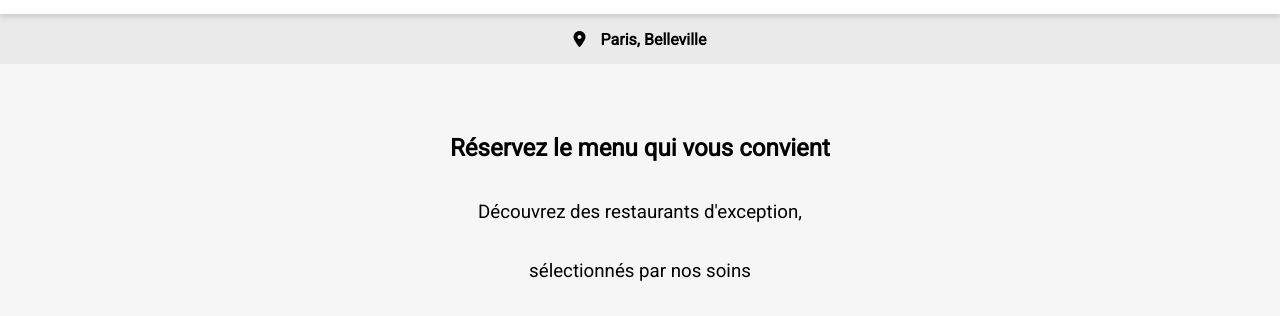
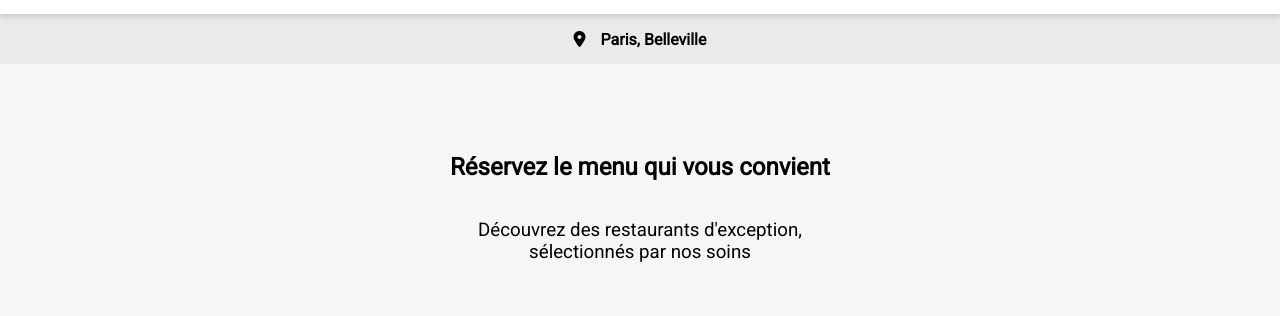
Before and after one commit to JustineLo/P3, a website: page index.html in a window 1280 px wide. Shown: the part 48-364 px from the top of the page. Drawn offline with Linux system fonts and the light colour scheme; a web font is replaced by a local one.

Commit message:
change presentation text style

```diff
--- a/index.html
+++ b/index.html
@@ -22,8 +22,8 @@
 
     <div class="presentation">
         <h2>Réservez le menu qui vous convient</h2>
-        <h3>Découvrez des restaurants d'exception,</h3>
-        <h3> sélectionnés par nos soins</h3>
+        <h3>Découvrez des restaurants d'exception,<br />
+            sélectionnés par nos soins</h3>
     </div>
 
 </body>
--- a/sass/pages/_home.scss
+++ b/sass/pages/_home.scss
@@ -9,10 +9,10 @@
     @include flex ($direction: column);
     height: 287px;
     background-color: $bg-section;
-    padding: 0 15%;
     text-align: center;
 
     h2 {
+        padding: 0 15%;
         font-weight: 900;
     }
 
```
Also changed, not shown: public/css/style.css, 1 other file.
